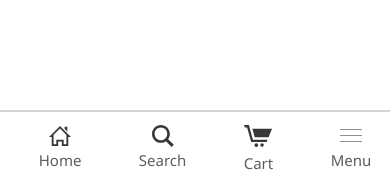
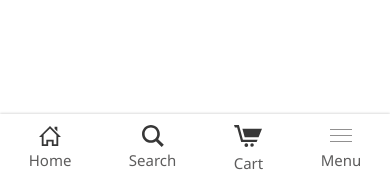
Before and after one commit to ASHIK11ab/swito, a Flask app: page /admin in a window 390 px wide. Shown: the part 661-844 px from the top of the page. Run offline with Flask 2, Linux system fonts and the light colour scheme; the visitor is signed in with stand-in values (Sample User, id 1); parts of the project's set-up code (start-up, migrations or seed data) failed here and were passed over.

Commit message:
minor ui improvements mobile navbar

```diff
--- a/static/css/app-mobile-nav.css
+++ b/static/css/app-mobile-nav.css
@@ -10,13 +10,15 @@
   position: fixed;
   bottom: 0;
   width: 100%;
-  padding: 10px;
+  padding: 8px 0 10px 0;
   background-color: #fff;
   display: flex;
   justify-content: space-around;
   align-items: center;
   font-family: 'Segoe UI', Arial, sans-serif;
-  border-top: 2px solid rgb(214, 212, 212);
+  box-shadow: 0px -1px 2px 0px rgb(222 222 222);
+  -webkit-box-shadow: 0px -1px 2px 0px rgb(222 222 222);
+  -moz-box-shadow: 0px -1px 2px 0px rgb(222 222 222);
   z-index: 3;
 }
 
```
